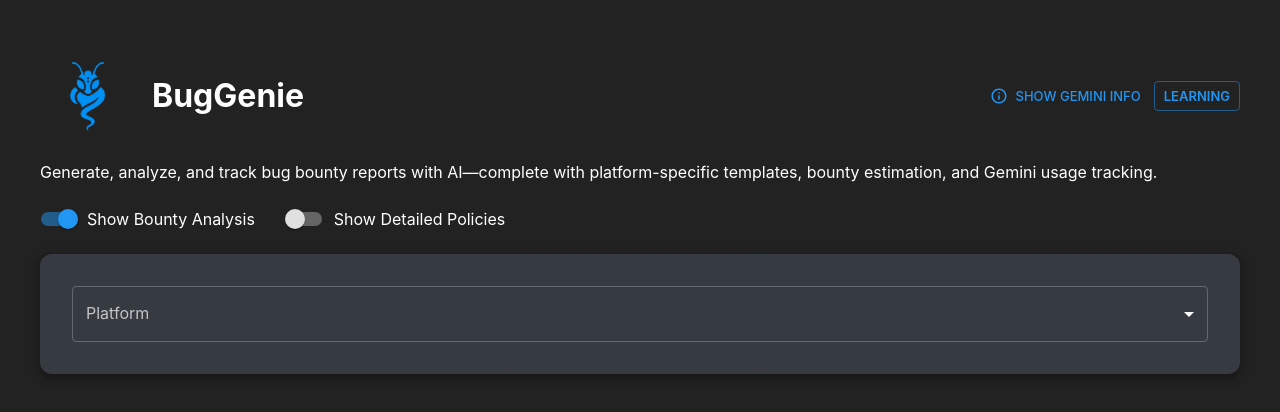
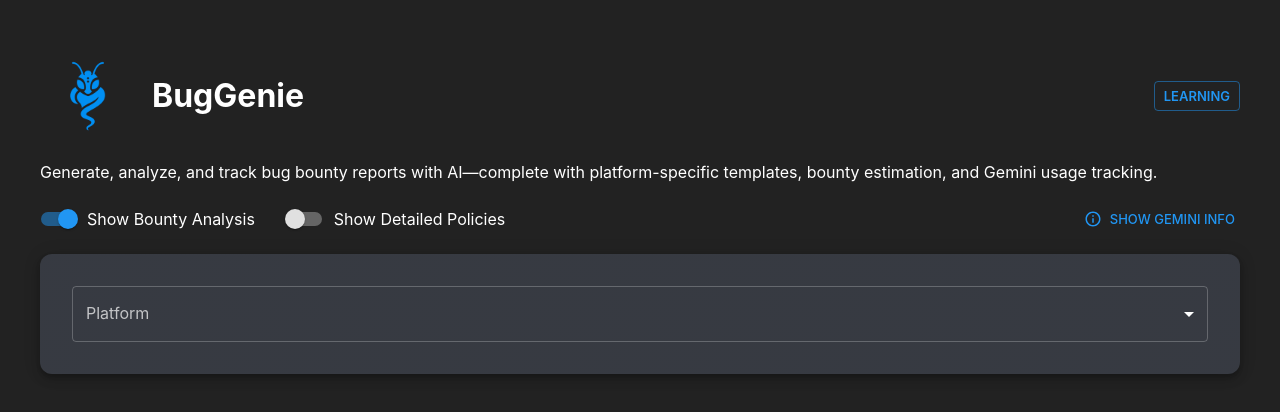
Before and after one commit to asjadbut/buggenie, a React (Vite) app: page / in a window 1280 px wide. Both pictures are taken after a click on the button "Close". Shown: the top 412 px of the page. Built offline with nearby package versions, Linux system fonts and the light colour scheme.

Commit message:
Refactored App and LearningPage components to enhance user experience. Removed redundant "Show Gemini Info" button from App and reorganized the layout for better accessibility. Updated LearningPage to improve button alignment and removed unnecessary state management for Gemini info.

```diff
--- a/src/App.jsx
+++ b/src/App.jsx
@@ -321,20 +321,6 @@ function App() {
                   <Typography variant="h4" sx={{ fontWeight: 700, fontSize: { xs: 28, sm: 32 } }}>BugGenie</Typography>
                 </Box>
                 <Box>
-                  {!showGeminiInfo && (
-                    <Button
-                      size="small"
-                      variant="text"
-                      startIcon={<InfoOutlined />}
-                      onClick={() => {
-                        setShowGeminiInfo(true);
-                        localStorage.setItem('hide_gemini_info', '0');
-                      }}
-                      sx={{ mr: 1 }}
-                    >
-                      Show Gemini Info
-                    </Button>
-                  )}
                   <Button
                     size="small"
                     variant="outlined"
@@ -376,7 +362,8 @@ function App() {
               </Typography>
 
               {/* Bounty Analysis Toggle */}
-              <Box sx={{ mb: 2, display: 'flex', alignItems: 'center', gap: 2 }}>
+              <Box sx={{ mb: 2, display: 'flex', alignItems: 'center', gap: 2, justifyContent: 'space-between' }}>
+                <Box sx={{ display: 'flex', alignItems: 'center', gap: 2 }}>
                   <FormControlLabel
                     control={
                       <Switch
@@ -398,6 +385,20 @@ function App() {
                       }
                       label="Show Detailed Policies"
                     />
+                  )}
+                </Box>
+                {!showGeminiInfo && (
+                  <Button
+                    size="small"
+                    variant="text"
+                    startIcon={<InfoOutlined />}
+                    onClick={() => {
+                      setShowGeminiInfo(true);
+                      localStorage.setItem('hide_gemini_info', '0');
+                    }}
+                  >
+                    Show Gemini Info
+                  </Button>
                 )}
               </Box>
 
--- a/src/LearningPage.jsx
+++ b/src/LearningPage.jsx
@@ -1,9 +1,10 @@
 import React, { useState, useEffect } from 'react';
-import { Box, Typography, TextField, MenuItem, Button, Paper, FormControl, InputLabel, Select, CircularProgress, ToggleButton, ToggleButtonGroup } from '@mui/material';
+import { Box, Typography, TextField, MenuItem, Button, Paper, FormControl, InputLabel, Select, CircularProgress, ToggleButton, ToggleButtonGroup, Alert } from '@mui/material';
 import { PLATFORMS } from './platforms';
 import GeminiService from './services/gemini';
 import LearningCard from './components/LearningCard';
 import ArrowBackIcon from '@mui/icons-material/ArrowBack';
+import { InfoOutlined } from '@mui/icons-material';
 
 const LearningPage = ({ onBack }) => {
   const [platform, setPlatform] = useState('');
@@ -22,6 +23,7 @@ const LearningPage = ({ onBack }) => {
   const [error, setError] = useState('');
   const [vrtLoading, setVrtLoading] = useState(false);
   const [mode, setMode] = useState('concise'); // 'concise' or 'detailed'
+  // Remove showGeminiInfo state
 
   // Load VRT options for HackerOne/Google
   useEffect(() => {
@@ -233,7 +235,7 @@ const LearningPage = ({ onBack }) => {
       </Box>
       {/* Right: Learning Card */}
       <Box sx={{ flex: 1, p: { xs: 2, md: 4 }, display: 'flex', flexDirection: 'column', alignItems: 'stretch', justifyContent: 'flex-start', minHeight: '100vh' }}>
-        <Box sx={{ mb: 2, display: 'flex', justifyContent: 'flex-end' }}>
+        <Box sx={{ mb: 2, display: 'flex', justifyContent: 'flex-end', alignItems: 'center' }}>
           <ToggleButtonGroup
             value={mode}
             exclusive
```
Lines whose indentation alone changed are shown as unchanged.
